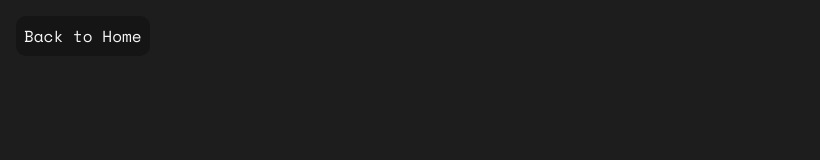
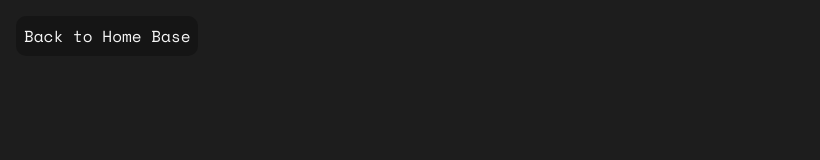
Before and after one commit to majocast/tasknova, a React (Vite) app in the folder frontend/: page /login in a window 1280 px wide. Shown: the top 160 px of the page, without its empty margins (0-820 px from the left). Built offline with nearby package versions, Linux system fonts and the light colour scheme.

Commit message:
changes to cred pages + remove prints from fastapi

```diff
--- a/frontend/src/pages/Credentials.tsx
+++ b/frontend/src/pages/Credentials.tsx
@@ -84,7 +84,7 @@ function Credentials({ userUpdate }: CredentialsProps) {
 
   return (
     <>
-      <Link to='/' className='home-button'>Back to Home</Link>
+      <Link to='/' className='home-button'>Back to Home Base</Link>
       <h1 className='creds-form-header'>{location.pathname === '/login' ? 'login' : 'register'}</h1>
       <form
         onSubmit={location.pathname === '/login' ? handleLogin : handleRegister}
```
Also changed, not shown: 1 other file (tests, documents, lock files or other folders).
